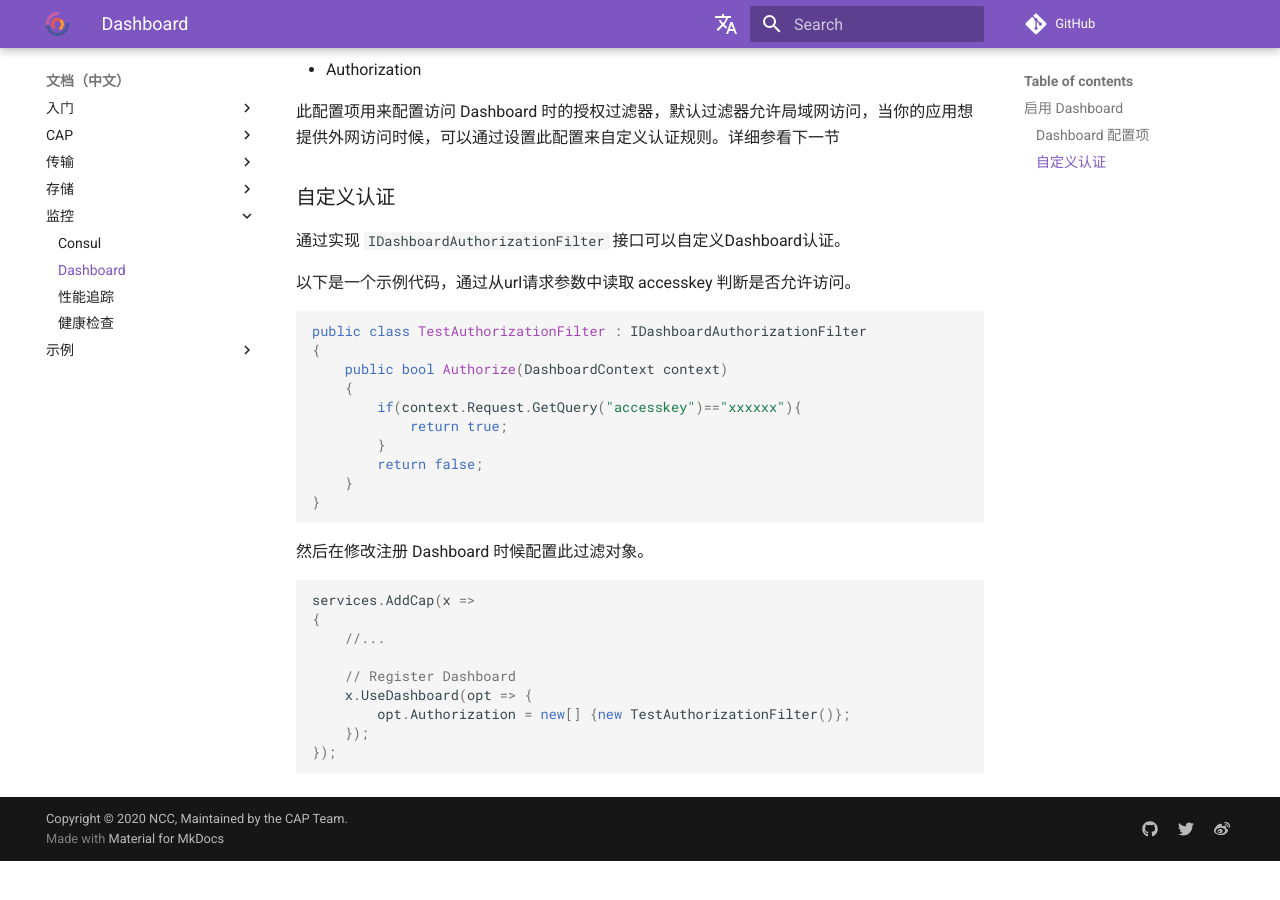
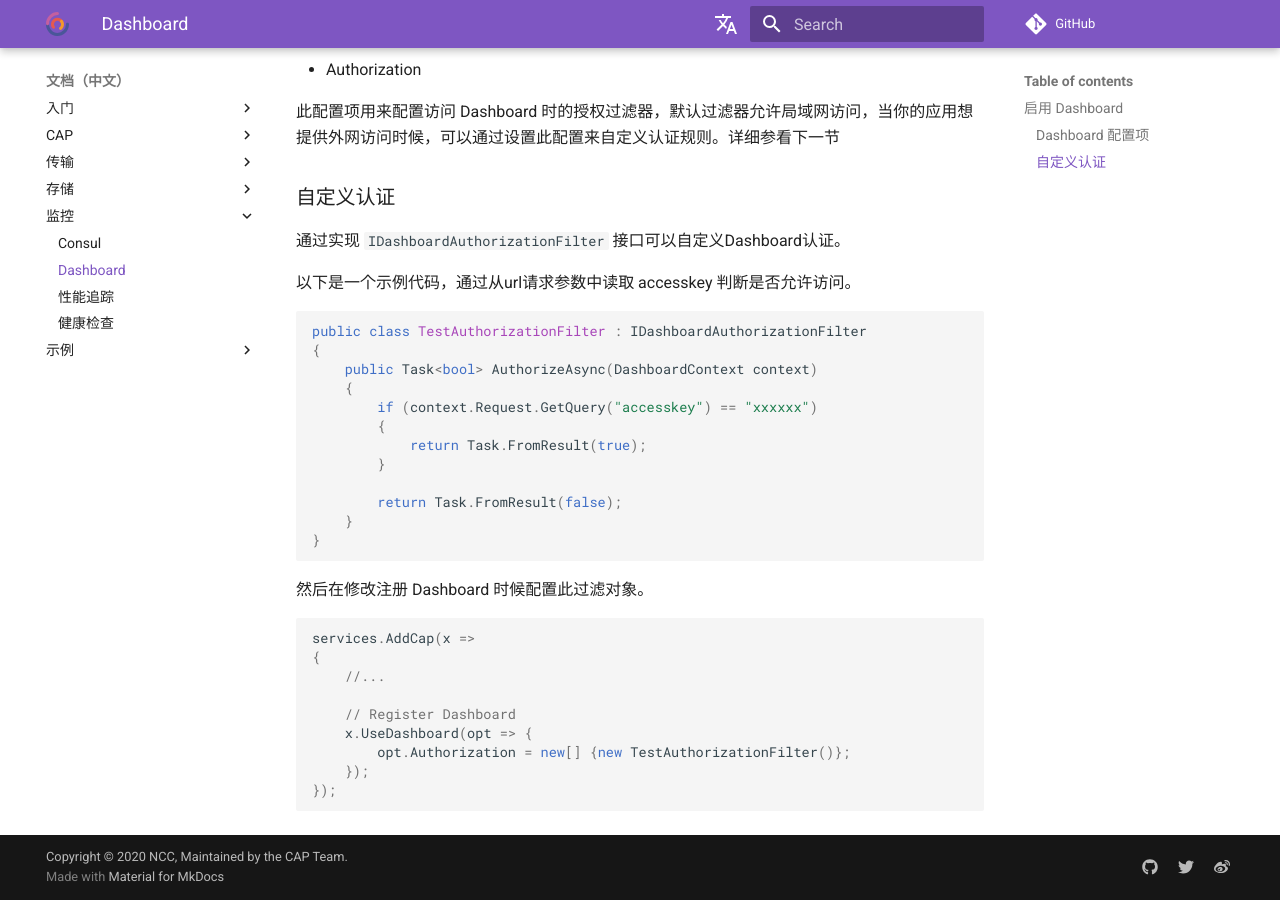
Before and after one commit to dotnetcore/CAP, an MkDocs documentation site: the page built from docs/content/user-guide/zh/monitoring/dashboard.md, in a window 1280 px wide and 900 px high, scrolled down 975 px. Built offline with MkDocs 1.6.1 and Material for MkDocs 9.7.7, drawn with Linux system fonts in a browser that asks for light colours; comment, search, counter and statistics services are not loaded; before the commit the page ends 1836 px from its top, so only the background shows below that.

Commit message:
Update Dashboard documentation
Update Dashboard documentation to match change made to
`IDashboardAuthorizationFilter` in
https://github.com/dotnetcore/CAP/pull/390.

````diff
--- a/docs/content/user-guide/zh/monitoring/dashboard.md
+++ b/docs/content/user-guide/zh/monitoring/dashboard.md
@@ -51,12 +51,14 @@
 ```C#
 public class TestAuthorizationFilter : IDashboardAuthorizationFilter
 {
-    public bool Authorize(DashboardContext context)
+    public Task<bool> AuthorizeAsync(DashboardContext context)
     {
-        if(context.Request.GetQuery("accesskey")=="xxxxxx"){
-            return true;
+        if (context.Request.GetQuery("accesskey") == "xxxxxx")
+        {
+            return Task.FromResult(true);
         }
-        return false;
+
+        return Task.FromResult(false);
     }
 }
 ```
````
Also changed, not shown: docs/content/user-guide/en/monitoring/dashboard.md (+6 -4 lines).
